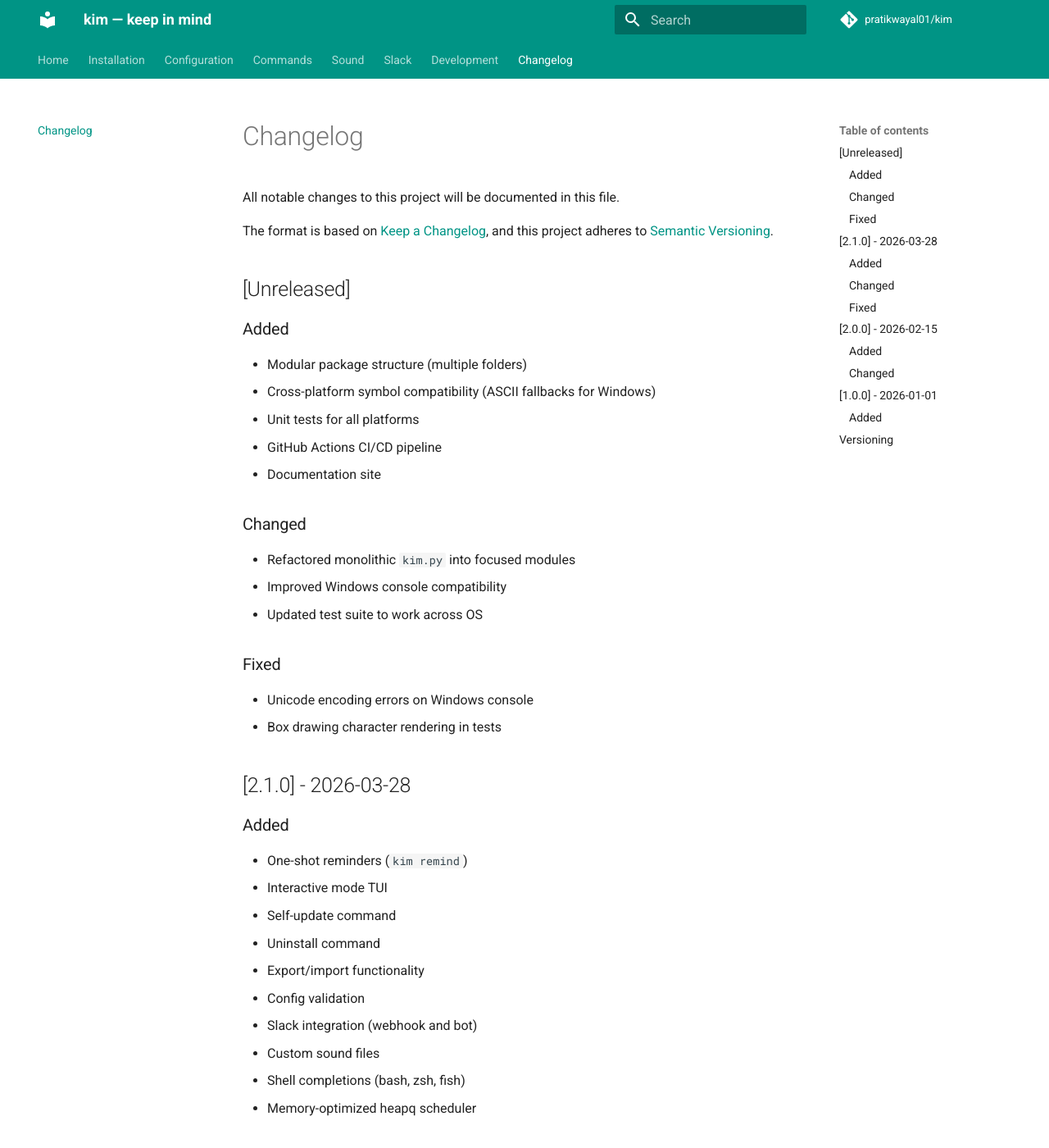
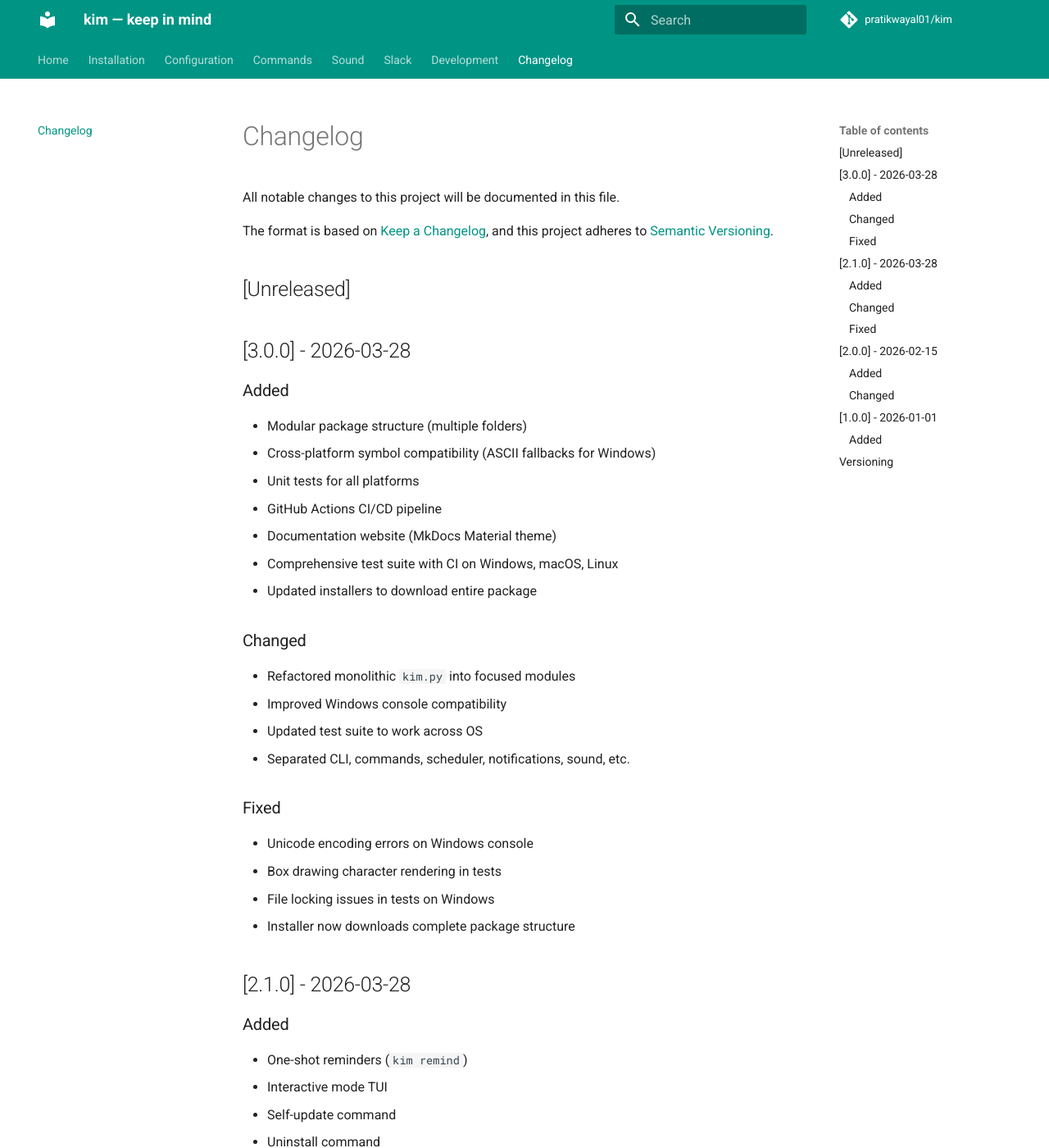
Before and after one commit to pratikwayal01/kim, an MkDocs documentation site: the page built from docs/changelog.md, in a window 1280 px wide and 1400 px high. Shown: the whole window at 82% size. Built offline with MkDocs 1.6.1 and Material for MkDocs 9.7.7, drawn with Linux system fonts in a browser that asks for light colours; comment, search, counter and statistics services are not loaded.

Commit message:
Bump version to 3.0.0

```diff
--- a/docs/changelog.md
+++ b/docs/changelog.md
@@ -7,21 +7,28 @@ and this project adheres to [Semantic Versioning](https://semver.org/spec/v2.0.0
 
 ## [Unreleased]
 
+## [3.0.0] - 2026-03-28
+
 ### Added
 - Modular package structure (multiple folders)
 - Cross-platform symbol compatibility (ASCII fallbacks for Windows)
 - Unit tests for all platforms
 - GitHub Actions CI/CD pipeline
-- Documentation site
+- Documentation website (MkDocs Material theme)
+- Comprehensive test suite with CI on Windows, macOS, Linux
+- Updated installers to download entire package
 
 ### Changed
 - Refactored monolithic `kim.py` into focused modules
 - Improved Windows console compatibility
 - Updated test suite to work across OS
+- Separated CLI, commands, scheduler, notifications, sound, etc.
 
 ### Fixed
 - Unicode encoding errors on Windows console
 - Box drawing character rendering in tests
+- File locking issues in tests on Windows
+- Installer now downloads complete package structure
 
 ## [2.1.0] - 2026-03-28
 
--- a/kim/__init__.py
+++ b/kim/__init__.py
@@ -5,4 +5,4 @@ Lightweight cross-platform reminder daemon for developers.
 
 from .cli import main
 
-__version__ = "2.1.0"
+__version__ = "3.0.0"
```
Also changed, not shown: 1 other file.
